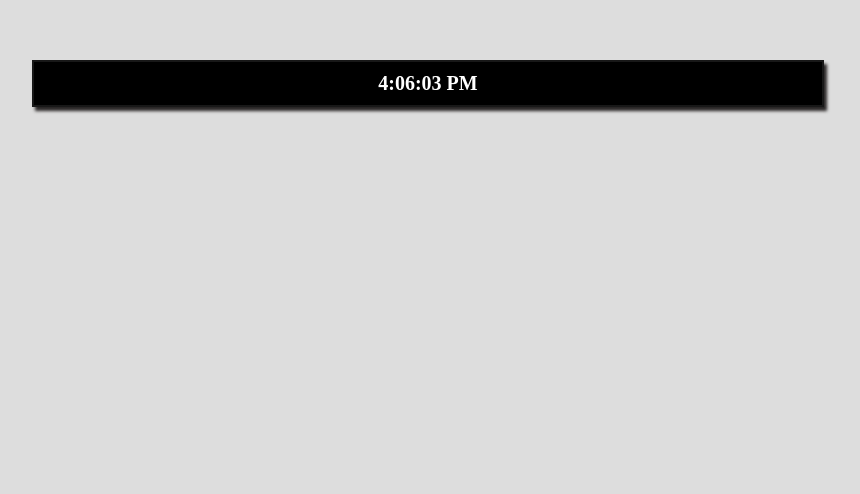
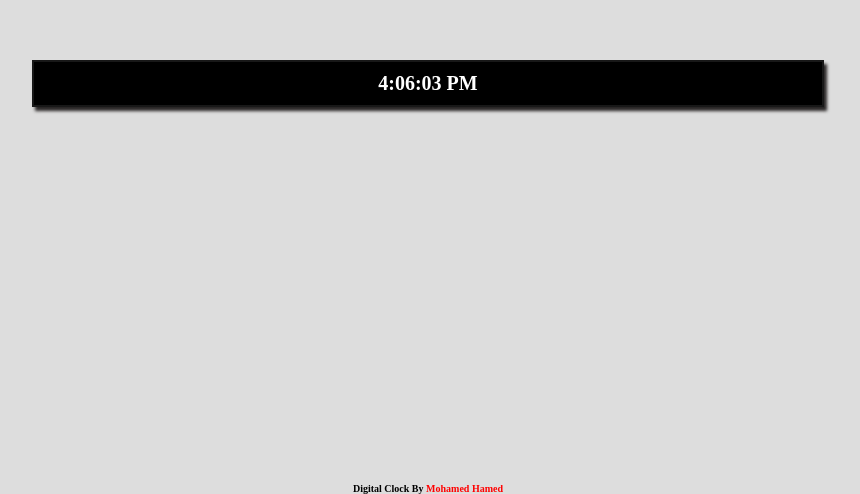
Before and after one commit to mohamid97/Clock-With-javascript, a plain HTML site: page index.html in a window 1280 px wide. Shown: the part 317-811 px from the top of the page, without its empty margins (212-1072 px from the left). Drawn offline with Linux system fonts and the light colour scheme.

Commit message:
Add existing project files to Git

```diff
--- a/css/main.css
+++ b/css/main.css
@@ -21,3 +21,15 @@ body{
     box-shadow: 3px 4px 3px #2a2727;
 
 }
+
+/*** made by **/
+
+.madeBy{
+    display: block;
+    text-align: center;
+    font-size: 10px;
+    font-weight: bold;
+}
+.madeBy span{
+    color: red;
+}
--- a/index.html
+++ b/index.html
@@ -15,6 +15,7 @@
             12:00:00 PM
         </div>
     </div>
+    <span class="madeBy">Digital Clock By <span>Mohamed Hamed</span></span>
 
     <!-- start script-->
     <script src="js/main.js"></script>
```
